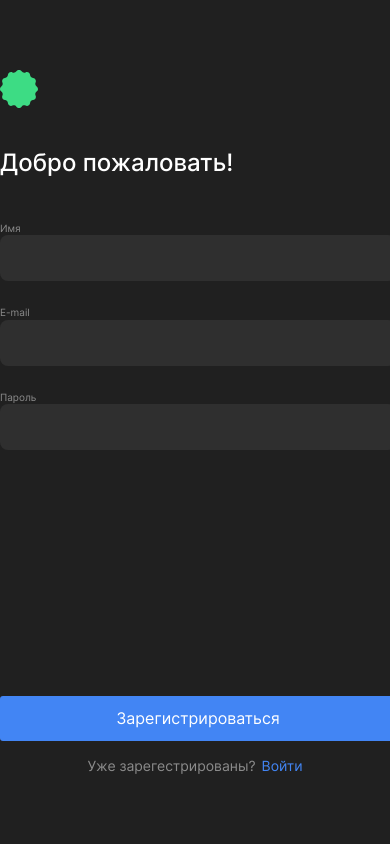
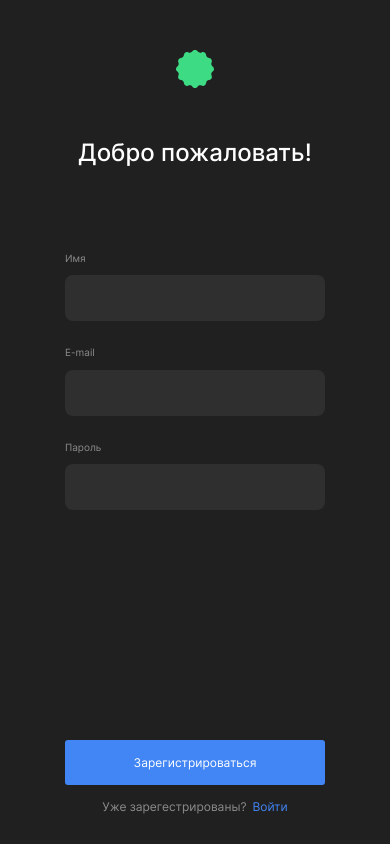
Before and after one commit to WillFrame/movies-explorer-frontend, a React (Create React App) app: page /signup in a window 390 px wide. Built offline with nearby package versions, Linux system fonts and the light colour scheme.

Commit message:
Add files via upload

```diff
--- a/src/components/Login/Login.css
+++ b/src/components/Login/Login.css
@@ -21,13 +21,13 @@
 
 .login__input {
     height: 16px;
-    width: 366px;
+    width: calc(100% - 30px);
     padding: 15px;
     border: none;
     outline: none;
     background-color: #2F2F2F;
     border-radius: 8px;
-    margin: 0 0 20px;
+    margin: 10px 0 20px;
     color: white;
     font-weight: 400;
     font-size: 13px;
@@ -39,7 +39,7 @@
 }
 
 .login__input:last-of-type {
-    margin: 0 0 10px;
+    margin: 10px 0 10px;
 }
 
 .login__input-name {
@@ -63,13 +63,15 @@
 .login__submit {
     background-color: #4285F4;
     border-radius: 3px;
-    width: 396px;
+    width: 100%;
     height: 45px;
     border: none;
     outline: none;
     padding: 0;
     margin: auto 0 16px;
     color: white;
+    font-size: 14px;
+    line-height: 17px;
 }
 
 .login__submit:hover {
@@ -97,3 +99,37 @@
     opacity: .7;
     transition: .2s;
 }
+
+@media screen and (max-width: 1279px) {
+    .login {
+        padding: 232px calc((100vw - 396px) / 2);
+        height: 560px;
+    }
+}
+
+@media screen and (max-width: 767px) {
+    .login {
+        padding: 50px calc((100vw - 260px) / 2) 30px;
+        height: 596px;
+        min-height: calc(100vh - 80px);
+    }
+
+    .login__logo {
+        margin: 0 auto;
+    }
+
+    .login__greeting {
+        margin: 50px auto 80px;
+    }
+
+    .login__submit {
+        font-size: 12px;
+        line-height: 15px;
+        margin-bottom: 14px;
+    }
+
+    .login__text {
+        font-size: 12px;
+        line-height: 15px;
+    }
+}
--- a/src/components/NotFound/NotFound.css
+++ b/src/components/NotFound/NotFound.css
@@ -32,3 +32,34 @@
     text-align: center;
     margin: auto 0 0;
 }
+
+@media screen and (max-width: 1279px) {
+    .not-found {
+        padding: 408px calc((100vw - 400px) / 2) 222px;
+        height: 394px;
+    }
+}
+
+@media screen and (max-width: 767px) {
+    .not-found {
+        padding: 329px calc((100vw - 300px) / 2) 30px;
+        height: 431px;
+        min-height: calc(100vh - 359px);
+        width: 300px;
+    }
+
+    .not-found__title {
+        font-size: 80px;
+        line-height: 97px;
+    }
+
+    .not-found__subtitle {
+        font-size: 12px;
+        line-height: 15px;
+    }
+
+    .not-found__link {
+        font-size: 12px;
+        line-height: 15px;
+    }
+}
--- a/src/components/Profile/Profile.css
+++ b/src/components/Profile/Profile.css
@@ -34,6 +34,7 @@
     font-size: 11px;
     line-height: 13px;
     margin: 0;
+    width: 60px;
 }
 
 .profile__info-text {
@@ -47,6 +48,9 @@
     border: none;
     color: white;
     outline: none;
+    text-overflow: ellipsis;
+    white-space: nowrap;
+    overflow: hidden;
 }
 
 .profile__span {
@@ -119,3 +123,38 @@
     color: #C2C2C2;
     margin: 20px auto 0;
 }
+
+@media screen and (max-width: 1279px) {
+    .profile {
+        padding: 236px 0 269px;
+        height: 445px;
+    }
+
+    .profile__greeting {
+        margin-bottom: 96px;
+    }
+}
+
+@media screen and (max-width: 767px) {
+    .profile {
+        padding: 70px 0 40px;
+        height: 596px;
+        min-height: calc(100vh - 184px);
+    }
+
+    .profile__greeting {
+        font-size: 24px;
+        line-height: 29px;
+        margin-bottom: 80px;
+    }
+
+    .profile__edit-button,
+    .profile__logout-button {
+        font-size: 12px;
+        line-height: 15px;
+    }
+
+    .profile__info-container {
+        width: 260px;
+    }
+}
--- a/src/components/Register/Register.css
+++ b/src/components/Register/Register.css
@@ -21,13 +21,13 @@
 
 .register__input {
     height: 16px;
-    width: 366px;
+    width: calc(100% - 30px);
     padding: 15px;
     border: none;
     outline: none;
     background-color: #2F2F2F;
     border-radius: 8px;
-    margin: 0 0 20px;
+    margin: 10px 0 20px;
     color: white;
     font-weight: 400;
     font-size: 13px;
@@ -39,7 +39,7 @@
 }
 
 .register__input:last-of-type {
-    margin: 0 0 10px;
+    margin: 10px 0 10px;
 }
 
 .register__input-name {
@@ -63,13 +63,15 @@
 .register__submit {
     background-color: #4285F4;
     border-radius: 3px;
-    width: 396px;
+    width: 100%;
     height: 45px;
     border: none;
     outline: none;
     padding: 0;
     margin: auto 0 16px;
     color: white;
+    font-size: 14px;
+    line-height: 17px;
 }
 
 .register__submit:hover {
@@ -97,3 +99,37 @@
     opacity: .7;
     transition: .2s;
 }
+
+@media screen and (max-width: 1279px) {
+    .register {
+        padding: 232px calc((100vw - 396px) / 2);
+        height: 560px;
+    }
+}
+
+@media screen and (max-width: 767px) {
+    .register {
+        padding: 50px calc((100vw - 260px) / 2) 30px;
+        height: 596px;
+        min-height: calc(100vh - 80px);
+    }
+
+    .register__logo {
+        margin: 0 auto;
+    }
+
+    .register__greeting {
+        margin: 50px auto 80px;
+    }
+
+    .register__submit {
+        font-size: 12px;
+        line-height: 15px;
+        margin-bottom: 14px;
+    }
+
+    .register__text {
+        font-size: 12px;
+        line-height: 15px;
+    }
+}
--- a/src/components/SearchForm/SearchForm.js
+++ b/src/components/SearchForm/SearchForm.js
@@ -4,7 +4,7 @@ function SearchForm() {
     return (
         <section className="search-form">
             <div className="search-form__input-container">
-                <input className="search-form__input" placeholder="Фильм" type="url" />
+                <input className="search-form__input" placeholder="Фильм" type="url" required />
                 <button className="search-form__submit">Поиск</button>
             </div>
         </section>
```
